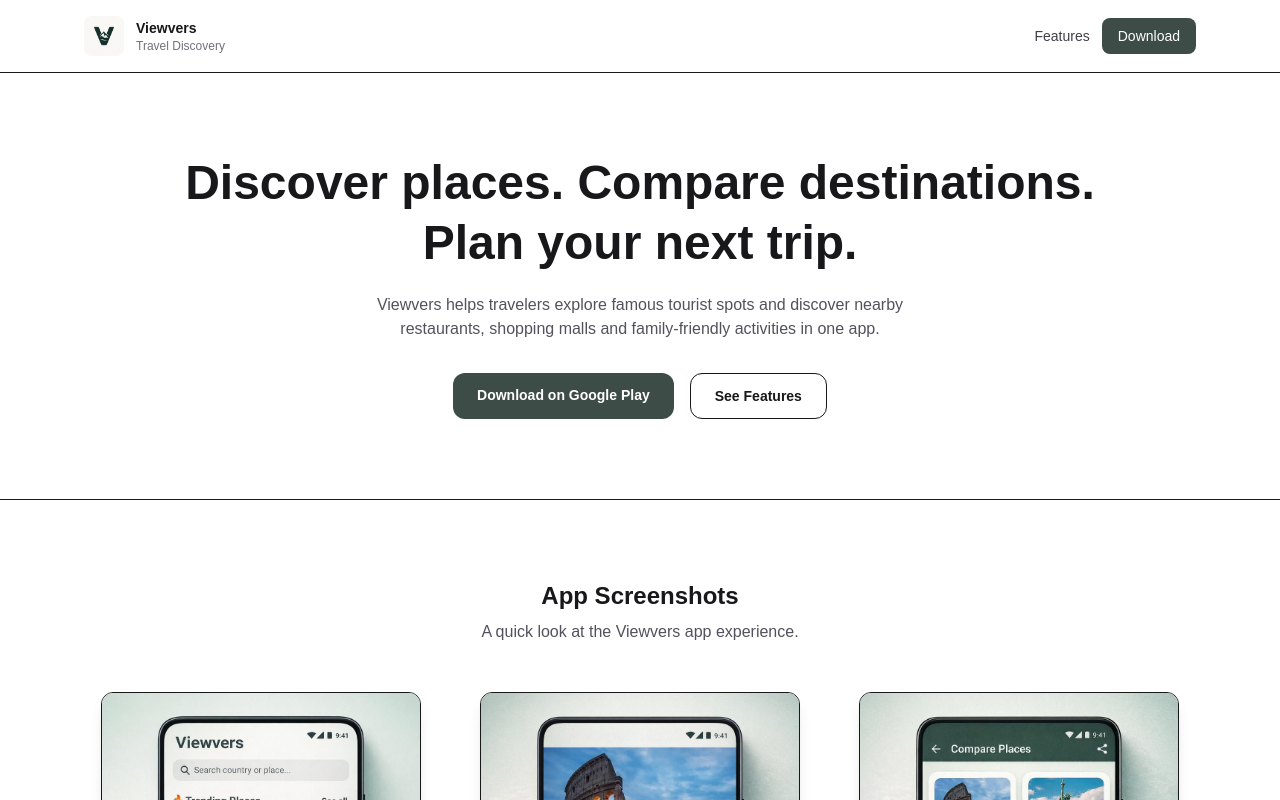
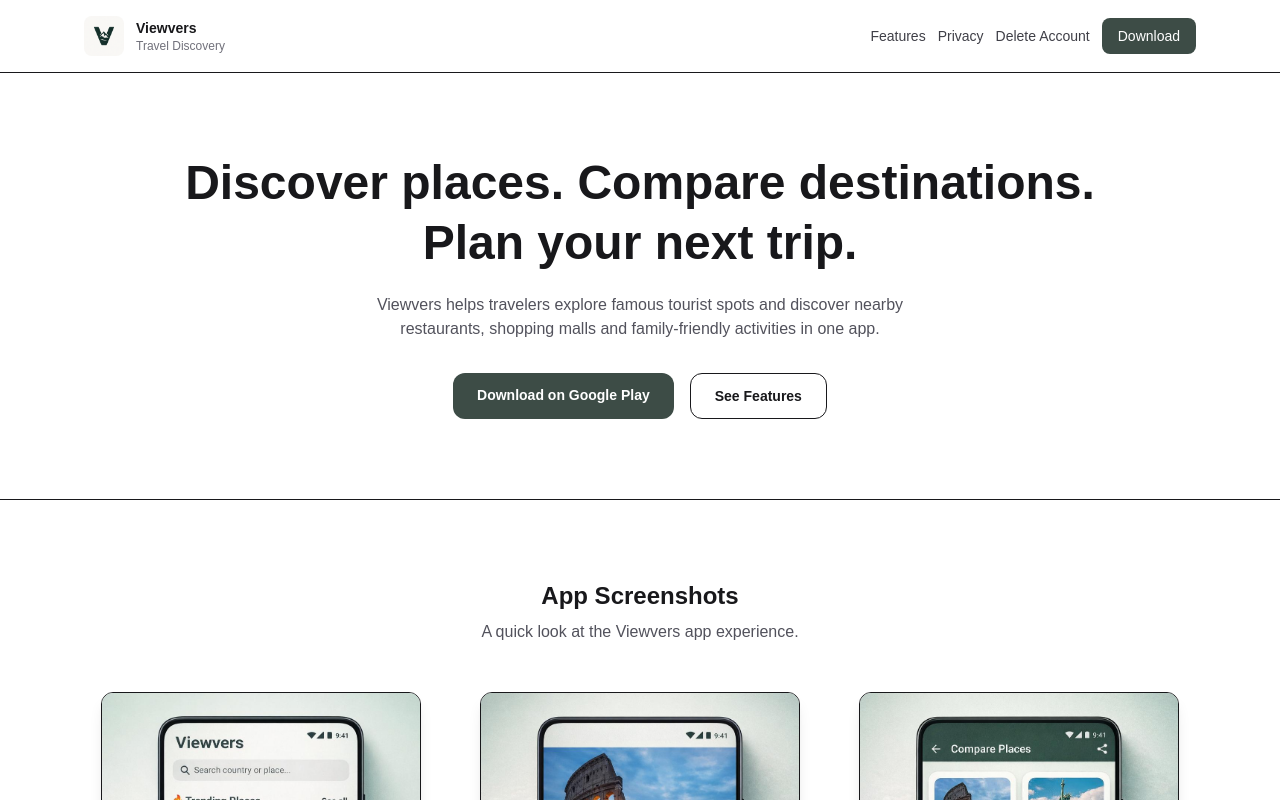
Before and after one commit to khans12khans567-commits/viewvers-website, a Next.js app: page / in a window 1280 px wide. Shown: the top 800 px of the page. Built offline with nearby package versions, Linux system fonts and the light colour scheme.

Commit message:
add privacy and delete account links

```diff
--- a/app/page.tsx
+++ b/app/page.tsx
@@ -34,8 +34,22 @@
           </a>
 
           <a
+            href="/privacy"
+            className="text-sm font-medium text-zinc-700 hover:text-black"
+          >
+            Privacy
+          </a>
+
+          <a
+            href="/delete-account"
+            className="text-sm font-medium text-zinc-700 hover:text-black"
+          >
+            Delete Account
+          </a>
+
+          <a
             href="#download"
-              className="rounded-lg bg-[#3D4C46] px-4 py-2 text-sm font-medium text-white hover:opacity-90"
+            className="rounded-lg bg-[#3D4C46] px-4 py-2 text-sm font-medium text-white"
           >
             Download
           </a>
```
Also changed, not shown: public/images/usa.jpg (added). Lines whose indentation alone changed are shown as unchanged.
